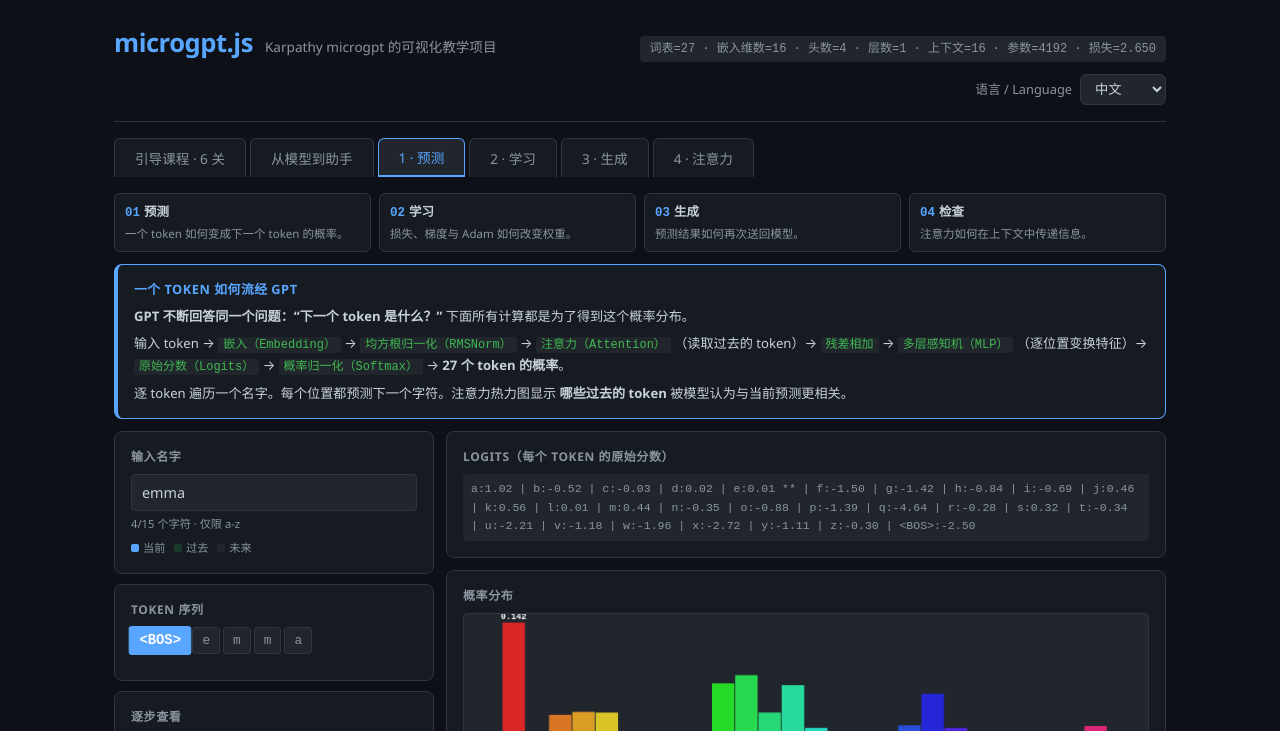
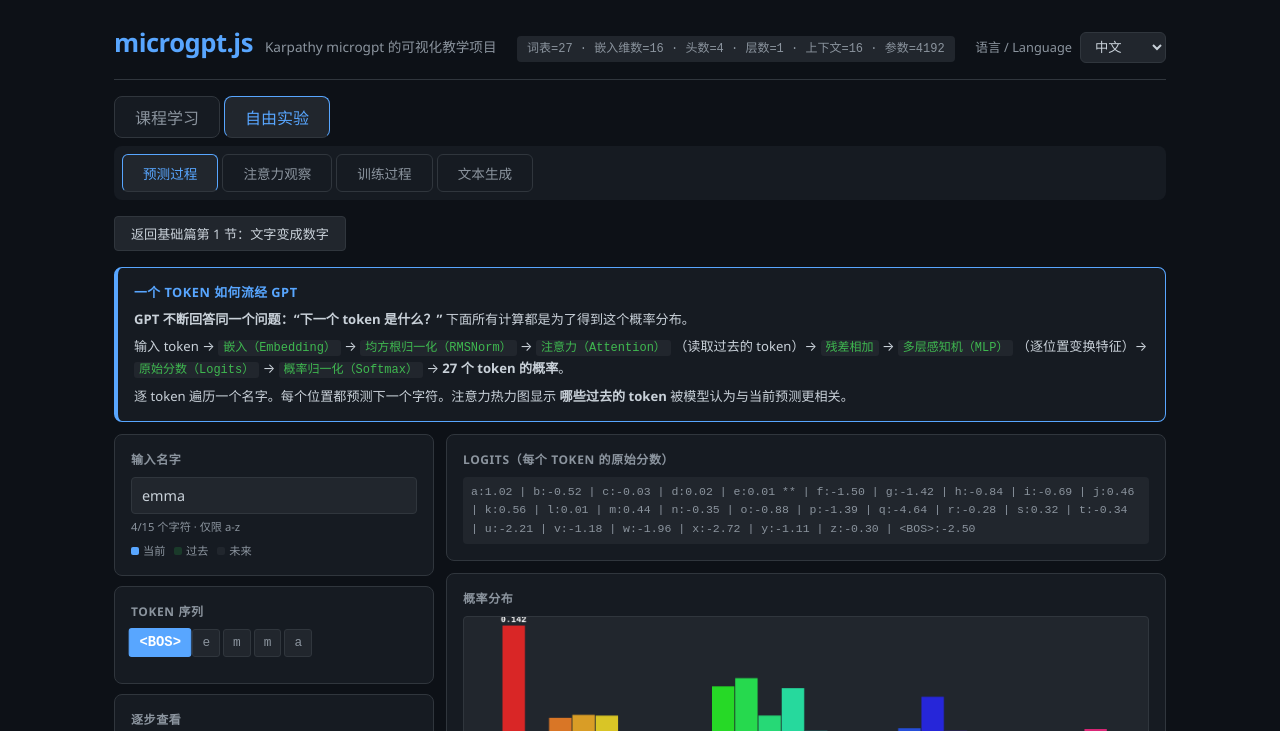
Before and after one commit to bnqzzdf/microgpt, a website: page index.html in a window 1280 px wide. Both pictures are taken after a click on the button "退出引导 · 自由探索". Shown: the top 731 px of the page. Drawn offline with Linux system fonts and the light colour scheme.

Commit message:
Improve course and experiment navigation

```diff
--- a/index.html
+++ b/index.html
@@ -92,34 +92,18 @@ nav {
   border-bottom: 2px solid var(--accent);
 }
 
-/* Learning path */
-.learning-path {
-  display: grid;
-  grid-template-columns: repeat(4, 1fr);
-  gap: 8px;
-  margin-bottom: 12px;
-}
-.path-step {
-  background: var(--surface);
-  border: 1px solid var(--border);
-  border-radius: 6px;
-  padding: 9px 10px;
-  font-size: 0.72rem;
-  color: var(--text2);
-}
-.path-step strong {
-  display: block;
-  color: var(--text);
-  font-size: 0.78rem;
-  margin-bottom: 2px;
-}
-.path-step .path-number {
-  color: var(--accent);
-  font-family: 'Cascadia Code', monospace;
-  margin-right: 4px;
-}
-@media (max-width: 700px) {
-  .learning-path { grid-template-columns: 1fr 1fr; }
+/* Two-level navigation uses native buttons for keyboard access. */
+[hidden] { display: none !important; }
+.primary-nav { margin-bottom: 8px; }
+.primary-nav .tab-btn { font-size: 1rem; border-radius: 8px; border-bottom: 1px solid var(--border); }
+.secondary-nav { padding: 8px; background: var(--surface); border-radius: 8px; }
+.secondary-nav .tab-btn { border-radius: 6px; border-bottom: 1px solid var(--border); }
+.tab-btn:focus-visible, #course-return:focus-visible { outline: 2px solid var(--accent); outline-offset: 3px; }
+.experiment-return { margin-bottom: 16px; }
+@media (max-width: 600px) {
+  .primary-nav .tab-btn { flex: 1; }
+  .secondary-nav .tab-btn { flex: 1 1 40%; padding: 8px; }
+  #model-info { font-size: .65rem; white-space: normal; }
 }
 
 /* Panels */
@@ -665,28 +649,30 @@ footer {
 </header>
 <div id="language-status" class="input-hint" role="status"></div>
 
-<nav>
-  <button class="tab-btn" data-tab="course">引导课程 · 6 关</button>
-  <button class="tab-btn" data-tab="bridge">From model to assistant</button>
-  <button class="tab-btn active" data-tab="forward">1 · Predict</button>
-  <button class="tab-btn" data-tab="train">2 · Learn</button>
-  <button class="tab-btn" data-tab="sample">3 · Generate</button>
-  <button class="tab-btn" data-tab="attention">4 · Attention</button>
+<nav class="primary-nav" aria-label="Learning mode">
+  <button class="tab-btn active" data-mode="courses" aria-current="true" aria-controls="course-nav">Course learning</button>
+  <button class="tab-btn" data-mode="experiments" aria-controls="experiment-nav">Free experiments</button>
 </nav>
-
-<div class="learning-path" aria-label="Learning path">
-  <div class="path-step"><strong><span class="path-number">01</span>Predict</strong>How one token becomes next-token probabilities.</div>
-  <div class="path-step"><strong><span class="path-number">02</span>Learn</strong>How loss, gradients, and Adam change the weights.</div>
-  <div class="path-step"><strong><span class="path-number">03</span>Generate</strong>How predictions are fed back into the model.</div>
-  <div class="path-step"><strong><span class="path-number">04</span>Inspect</strong>How attention moves information through context.</div>
+<nav class="secondary-nav" id="course-nav" aria-label="Courses">
+  <button class="tab-btn active" data-tab="course" aria-current="page" aria-controls="tab-course">Basics: understand a small GPT</button>
+  <button class="tab-btn" data-tab="bridge" aria-controls="tab-bridge">Advanced: from model to assistant</button>
+</nav>
+<nav class="secondary-nav" id="experiment-nav" aria-label="Free experiments" hidden>
+  <button class="tab-btn" data-tab="forward" aria-controls="tab-forward">Prediction process</button>
+  <button class="tab-btn" data-tab="attention" aria-controls="tab-attention">Attention observation</button>
+  <button class="tab-btn" data-tab="train" aria-controls="tab-train">Training process</button>
+  <button class="tab-btn" data-tab="sample" aria-controls="tab-sample">Text generation</button>
+</nav>
+<div class="experiment-return" id="experiment-return" hidden>
+  <button class="btn" id="course-return">Return to your course lesson</button>
 </div>
 
 <div id="panels">
-  <section class="tab-panel" id="tab-course" lang="zh-CN" aria-label="GPT 引导课程"></section>
+  <section class="tab-panel active" id="tab-course" lang="zh-CN" aria-label="GPT 引导课程"></section>
   <section class="tab-panel" id="tab-bridge" aria-label="From model to assistant"></section>
 
   <!-- ======== FORWARD PASS TAB ======== -->
-  <div class="tab-panel active" id="tab-forward">
+  <div class="tab-panel" id="tab-forward">
 
     <div class="teach-card">
       <div class="teach-title">How a Token Flows Through the GPT</div>
@@ -844,6 +830,7 @@ footer {
             <div class="metric"><div class="metric-label">LOSS BEFORE</div><div class="metric-value" id="train-loss-before">—</div></div>
             <div class="metric"><div class="metric-label">LOSS AFTER</div><div class="metric-value" id="train-loss-after">—</div></div>
           </div>
+          <p class="training-note">Loss: mean next-token cross-entropy on the current training example, using this lab’s independent weights.</p>
           <div class="canvas-box"><canvas id="canvas-train-loss" width="560" height="190"></canvas></div>
         </div>
       </div>
--- a/js/app.js
+++ b/js/app.js
@@ -1,6 +1,9 @@
 // Main application controller for microgpt.js teaching sandbox
 
 let gpt, tokenizer, activeTab;
+let lastCourseTab = 'course', lastExperimentTab = 'forward';
+let courseReturn = null;
+let forwardPlayTimer = null, trainingRunRevision = 0;
 let trainGpt, trainOptimizer;
 let trainingStepCount = 0;
 let trainingLossHistory = [];
@@ -17,19 +20,22 @@ function initApp() {
   gpt = createModel(data);
 
   document.getElementById('model-info').textContent =
-    `vocab=${data.vocab_size} · embed=${data.n_embd} · heads=${data.n_head} · layers=${data.n_layer} · block=${data.block_size} · params=${gpt.params.length} · loss=${data.final_loss.toFixed(3)}`;
+    `vocab=${data.vocab_size} · embed=${data.n_embd} · heads=${data.n_head} · layers=${data.n_layer} · block=${data.block_size} · params=${gpt.params.length}`;
 
   // Register event handlers BEFORE calling tabForwardPass (so errors there don't break tabs)
-  document.querySelectorAll('.tab-btn').forEach(btn => {
+  document.querySelectorAll('[data-tab]').forEach(btn => {
     btn.addEventListener('click', () => {
-      const tab = btn.dataset.tab;
-      if (tab === 'course') Course.open();
-      else if (tab === 'bridge') BridgeCourse.open();
-      else if (tab === 'forward') tabForwardPass();
-      else if (tab === 'train') tabTrain();
-      else if (tab === 'sample') tabSample();
-      else if (tab === 'attention') tabAttention();
+      openTab(btn.dataset.tab);
     });
+  });
+
+  document.querySelectorAll('[data-mode]').forEach(button => {
+    button.addEventListener('click', () => openTab(button.dataset.mode === 'courses' ? lastCourseTab : lastExperimentTab));
+  });
+  document.getElementById('course-return').addEventListener('click', () => {
+    if (!courseReturn) return;
+    openTab(courseReturn.tab);
+    document.getElementById(courseReturn.tab === 'course' ? 'course-title' : 'bridge-title').focus();
   });
 
   document.getElementById('btn-step-fwd').addEventListener('click', stepForward);
@@ -64,7 +70,7 @@ function initApp() {
   resetTrainingLab();
 
   // Initialize forward pass (after handlers registered)
-  tabForwardPass();
+  resetForward();
   Course.init();
   BridgeCourse.init({ modelFactory: createModel, tokenizerFactory: chars => new Tokenizer(chars), weights: data });
   I18n.apply();
@@ -85,18 +91,54 @@ function createModel(data) {
 
 // --- tab switching ---
 
+function openTab(name) {
+  ({ course: () => Course.open(), bridge: () => BridgeCourse.open(), forward: tabForwardPass,
+    train: tabTrain, sample: tabSample, attention: tabAttention })[name]();
+}
+
+function setCourseReturn(tab, label) {
+  courseReturn = { tab, label };
+  document.getElementById('course-return').textContent = label;
+}
+
 function setActiveTab(name) {
+  if (activeTab !== name) {
+    clearTimeout(forwardPlayTimer);
+    forwardPlayTimer = null;
+    trainingRunRevision++;
+  }
   if (activeTab === 'bridge' && name !== 'bridge') BridgeCourse.leave();
+  const courses = name === 'course' || name === 'bridge';
+  if (courses) lastCourseTab = name;
+  else {
+    lastExperimentTab = name;
+    if (!courseReturn) setCourseReturn(lastCourseTab, 'Return to your course lesson');
+  }
   activeTab = name;
-  document.querySelector('.learning-path').hidden = name === 'course' || name === 'bridge';
-  document.querySelectorAll('.tab-btn').forEach(b => b.classList.toggle('active', b.dataset.tab === name));
-  document.querySelectorAll('.tab-panel').forEach(p => p.classList.remove('active'));
-  document.getElementById(`tab-${name}`).classList.add('active');
+  document.getElementById('course-nav').hidden = !courses;
+  document.getElementById('experiment-nav').hidden = courses;
+  document.getElementById('experiment-return').hidden = courses;
+  document.querySelectorAll('[data-mode]').forEach(button => {
+    const selected = button.dataset.mode === (courses ? 'courses' : 'experiments');
+    button.classList.toggle('active', selected);
+    if (selected) button.setAttribute('aria-current', 'true');
+    else button.removeAttribute('aria-current');
+  });
+  document.querySelectorAll('[data-tab]').forEach(button => {
+    const selected = button.dataset.tab === name;
+    button.classList.toggle('active', selected);
+    if (selected) button.setAttribute('aria-current', 'page');
+    else button.removeAttribute('aria-current');
+  });
+  document.querySelectorAll('.tab-panel').forEach(panel => {
+    panel.classList.toggle('active', panel.id === `tab-${name}`);
+    panel.hidden = panel.id !== `tab-${name}`;
+  });
 }
 
 function tabForwardPass() {
   setActiveTab('forward');
-  resetForward();
+  updateForwardUI();
 }
 
 function tabTrain() {
@@ -129,6 +171,8 @@ let fwdInput, fwdTokens, fwdKVKeys, fwdKVValues, fwdTraces;
 let currentPos = 0;
 
 function resetForward() {
+  clearTimeout(forwardPlayTimer);
+  forwardPlayTimer = null;
   const valid = sanitizeNameInput('fwd-input', 'fwd-input-hint', 'emma');
 
   fwdTokens = tokenizer.encode(valid);
@@ -237,16 +281,17 @@ function stepToPosition(pos) {
 }
 
 function autoStep() {
+  clearTimeout(forwardPlayTimer);
   const maxPos = fwdTokens.length - 2;
   const delay = 400;
 
   function next(i) {
-    if (i > maxPos) return;
+    if (i > maxPos || activeTab !== 'forward') return;
     currentPos = i;
     stepToPosition(i);
     updateForwardUI();
 
-    if (i < maxPos) setTimeout(() => next(i + 1), delay);
+    if (i < maxPos) forwardPlayTimer = setTimeout(() => next(i + 1), delay);
   }
   next(currentPos);
 }
@@ -455,6 +500,7 @@ function createRandomWeightData() {
 }
 
 function resetTrainingLab() {
+  trainingRunRevision++;
   trainGpt = createModel(createRandomWeightData());
   trainOptimizer = new Adam(trainGpt.params, 0.01, 0.85, 0.99, 1e-8);
   trainingStepCount = 0;
@@ -675,8 +721,10 @@ async function runTrainingSteps(count) {
     .map(id => document.getElementById(id));
   buttons.forEach(button => { button.disabled = true; });
 
+  const revision = trainingRunRevision;
   try {
     for (let step = 0; step < count; step++) {
+      if (revision !== trainingRunRevision || activeTab !== 'train') break;
       const { name, tokens } = getTrainingTokens();
       trainGpt.zeroGrad();
 
--- a/js/bridge-course.js
+++ b/js/bridge-course.js
@@ -53,11 +53,12 @@ const BridgeCourse = (() => {
   function progressNotice() { return !storage ? C.storage : restored ? C.restored : C.time; }
   function render() {
     const module = current();
+    setCourseReturn('bridge', `返回进阶篇第 ${ids.indexOf(module.id) + 1} 节`);
     $('tab-bridge').innerHTML = `
       <header class="bridge-banner"><div class="course-kicker">${raw('MICROGPT /')} ${text(C.entry)}</div>
         <h2>${esc(C.title)}</h2><p>${esc(C.intro)}</p><p class="course-muted">${esc(progressNotice())}</p>
         <div class="btn-group"><button class="btn" id="bridge-basics">${esc(C.back)}</button>
-          <button class="btn" id="bridge-restart">${esc(C.restart)}</button><button class="btn" id="bridge-export">${esc(C.export)}</button></div>
+          <button class="btn" id="bridge-experiment">Open text generation experiment</button><button class="btn" id="bridge-restart">${esc(C.restart)}</button><button class="btn" id="bridge-export">${esc(C.export)}</button></div>
         <p class="course-muted">${esc(C.recording)}</p><p id="bridge-notice" role="status">${esc(notice)}</p>
       </header>
       <details class="bridge-recap"><summary>${esc(C.reviewBasics)}</summary><p>${esc(C.memoryText)}</p></details>
@@ -70,6 +71,7 @@ const BridgeCourse = (() => {
         <button class="btn primary" id="bridge-next">${esc(module.id === 'verification' ? C.review : C.next)}</button></div>
       <section id="bridge-summary" role="status" ${progress.review ? '' : 'hidden'}>${esc(C.summary)}</section>
       <p class="bridge-disabled">${esc(C.unavailable)}</p>`;
+    $('bridge-experiment').onclick = () => { tabSample(); document.querySelector('[data-tab="sample"]').focus(); };
     $('bridge-basics').onclick = () => Course.open();
     $('bridge-restart').onclick = () => {
       pause(); progress = BridgeCore.restoreProgress(null, BridgeData.modules); restored = false; notice = '';
--- a/js/course.js
+++ b/js/course.js
@@ -155,7 +155,6 @@ const Course = (() => {
 
   function open() {
     setActiveTab('course');
-    document.querySelector('.learning-path').hidden = true;
     render();
     $('step-info').textContent = '引导课程：固定样例 emma · 模型实验与沙盒各自独立。';
   }
@@ -176,6 +175,7 @@ const Course = (() => {
   function render() {
     const index = state.lesson;
     const lesson = lessons[index];
+    setCourseReturn('course', `返回基础篇第 ${index + 1} 节：${lesson.title}`);
     const completed = lessons.filter((item, i) => state.answers[i] === item.correct).length;
     const answered = state.answers[index];
     const banner = !storageAvailable ? '本浏览器无法保存课程进度；当前页面仍可完成所有课程。' : recovered
@@ -187,7 +187,7 @@ const Course = (() => {
         <h2>跟着真实模型，走完预测、学习与生成</h2>
         <p id="course-storage-note">${banner}</p>
         <div class="course-progress"><label for="course-progress">已掌握 ${completed} / 6</label><progress id="course-progress" max="6" value="${completed}"></progress></div>
-        <div class="btn-group"><button class="btn" id="course-exit">退出引导 · 自由探索</button><button class="btn" id="course-restart">从头学习</button></div>
+        <div class="btn-group"><button class="btn primary" id="course-start">${recovered || index > 0 || Object.keys(state.answers).length ? `继续学习 · 第 ${index + 1} 节` : '开始学习 · 第 1 节'}</button><button class="btn" id="course-exit">退出引导 · 自由探索</button><button class="btn" id="course-restart">从头学习</button></div>
       </div>
       <nav class="course-outline" aria-label="课程章节">${lessons.map((item, i) => `
         <button data-lesson="${i}" ${i === index ? 'aria-current="step"' : ''}>${i + 1}. ${item.short}<small>${answerStatus(i)}</small></button>`).join('')}</nav>
@@ -225,7 +225,8 @@ const Course = (() => {
         </aside>
       </div>`;
 
-    $('course-exit').onclick = () => exit('forward');
+    $('course-start').onclick = () => { $('course-title').focus(); $('course-title').scrollIntoView({ behavior: 'smooth', block: 'start' }); };
+    $('course-exit').onclick = () => exit(lesson.tab);
     $('course-explore').onclick = () => exit(lesson.tab);
     $('course-restart').onclick = () => {
       if (trainingBusy) return;
@@ -258,7 +259,6 @@ const Course = (() => {
   }
 
   function exit(tab) {
-    document.querySelector('.learning-path').hidden = false;
     ({ forward: tabForwardPass, train: tabTrain, sample: tabSample, attention: tabAttention })[tab]();
     document.querySelector(`[data-tab="${tab}"]`).focus();
   }
@@ -374,7 +374,9 @@ const Course = (() => {
     $('course-restart').disabled = true;
     const input = tokenizer.encode('emma');
     try {
+      const revision = trainingRunRevision;
       for (let i = 0; i < count; i++) {
+        if (revision !== trainingRunRevision || activeTab !== 'course') break;
         trainingModel.zeroGrad();
         const before = documentLoss(trainingModel, input, true);
         before.loss.backward();
--- a/js/i18n.js
+++ b/js/i18n.js
@@ -3,6 +3,14 @@
 const I18n = (() => {
   const KEY = 'microgpt.language';
   const messages = [
+    ['Learning mode', '学习模式'], ['Course learning', '课程学习'], ['Free experiments', '自由实验'],
+    ['Courses', '课程'], ['Basics: understand a small GPT', '基础篇：理解一个小 GPT'],
+    ['Advanced: from model to assistant', '进阶篇：从模型到助手'],
+    ['Prediction process', '预测过程'], ['Attention observation', '注意力观察'],
+    ['Training process', '训练过程'], ['Text generation', '文本生成'],
+    ['Return to your course lesson', '返回原课程章节'],
+    ['Open text generation experiment', '打开文本生成实验'],
+    ['Loss: mean next-token cross-entropy on the current training example, using this lab’s independent weights.', 'Loss：使用本实验的独立权重，对当前训练样例计算各位置下一个 token 的平均交叉熵。'],
     ...(typeof BridgeData === 'undefined' ? [] : BridgeData.messages),
     ['microgpt.js — GPT Teaching Sandbox', 'microgpt.js — GPT 教学沙盒'],
     ["A visual companion to Karpathy's microgpt", 'Karpathy microgpt 的可视化教学项目'],
@@ -255,6 +263,11 @@ const I18n = (() => {
 
   // Slots carry numbers/tokens, never HTML. Captured prose is translated recursively.
   const templates = [
+    ['vocab={vocab} · embed={embed} · heads={heads} · layers={layers} · block={block} · params={params}', '词表={vocab} · 嵌入维数={embed} · 头数={heads} · 层数={layers} · 上下文={block} · 参数={params}'],
+    ['Start learning · lesson {n}', '开始学习 · 第 {n} 节'],
+    ['Continue learning · lesson {n}', '继续学习 · 第 {n} 节'],
+    ['Return to basics lesson {n}: {title}', '返回基础篇第 {n} 节：{title}'],
+    ['Return to advanced lesson {n}', '返回进阶篇第 {n} 节'],
     ['vocab={vocab} · embed={embed} · heads={heads} · layers={layers} · block={block} · params={params} · loss={loss}', '词表={vocab} · 嵌入维数={embed} · 头数={heads} · 层数={layers} · 上下文={block} · 参数={params} · 损失={loss}'],
     ['shape {shape}', '形状 {shape}'], ['[4 heads × {keys} keys]', '[4 个 head × {keys} 个 Key]'],
     ['Q, K, V: [16] = 4 heads × 4', 'Q、K、V：[16] = 4 个 head × 4 维'], ['[27], sum = 1', '[27]，总和 = 1'],
--- a/package.json
+++ b/package.json
@@ -5,7 +5,7 @@
   "type": "module",
   "engines": { "node": ">=22.18.0" },
   "scripts": {
-    "test": "node tests/model-checks.cjs && node tests/i18n-checks.cjs && node tests/bridge-checks.cjs",
+    "test": "node tests/model-checks.cjs && node tests/i18n-checks.cjs && node tests/bridge-checks.cjs && node tests/navigation-checks.cjs",
     "prepare:assets": "node scripts/prepare-assets.cjs",
     "build": "npm run prepare:assets && cf build",
     "deploy": "npm run prepare:assets && cf deploy"
```
Also changed, not shown: tests/i18n-checks.cjs (+5 -0 lines), tests/navigation-checks.cjs (added, +59 -0 lines), README.md.
